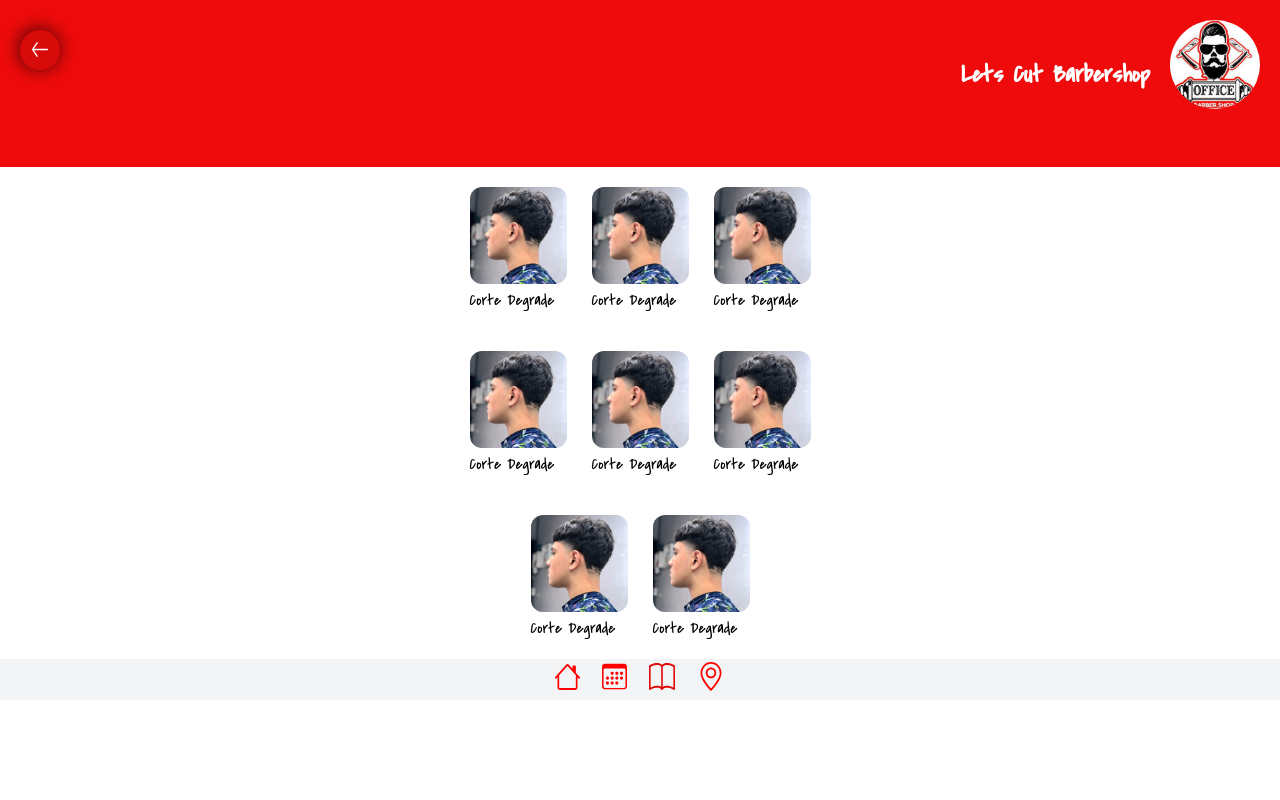
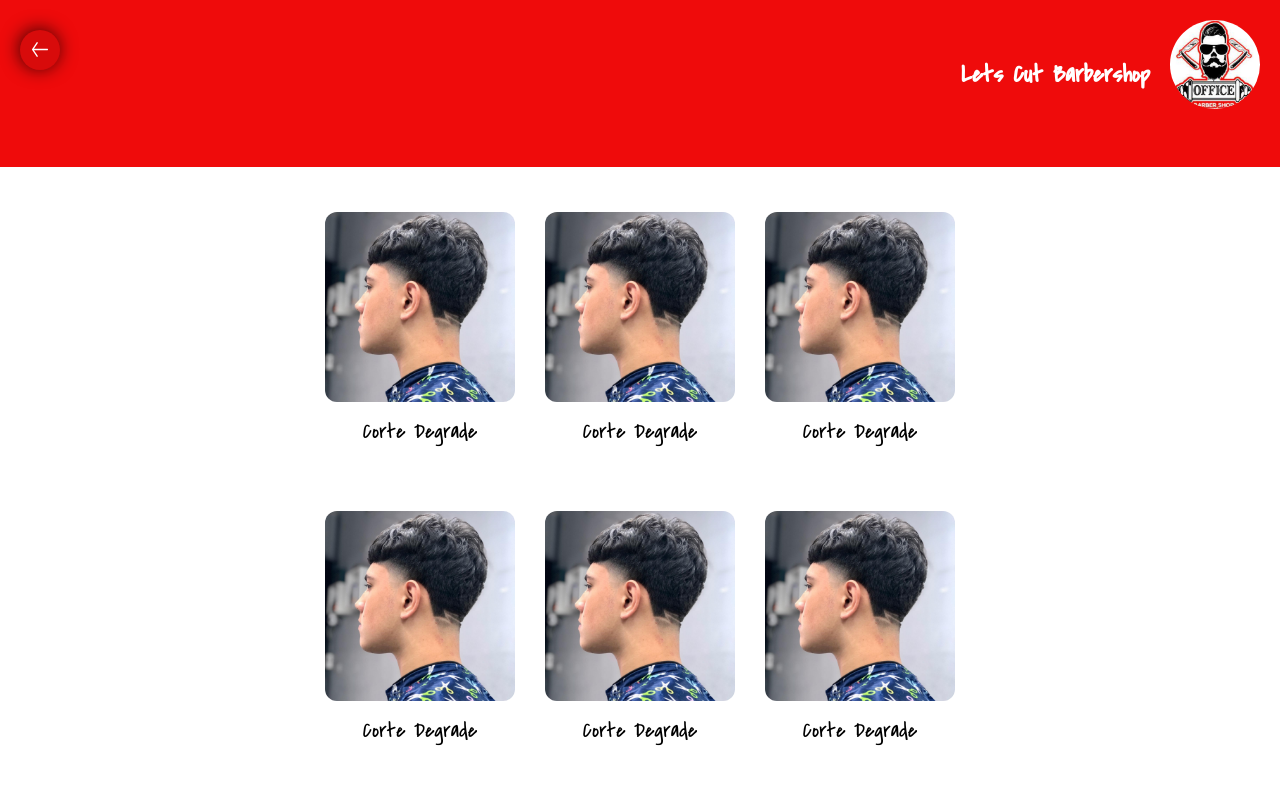
Before and after one commit to vascsx/Barbershop, an Angular app: page /catalogo in a window 1280 px wide. Shown: the top 800 px of the page. Built offline with nearby package versions, Linux system fonts and the light colour scheme.

Commit message:
feat: adicionei responsivo do catalogo-service para telas maiores

```diff
--- a/src/app/app.routes.ts
+++ b/src/app/app.routes.ts
@@ -14,7 +14,7 @@ export const routes: Routes = [
   } ,
 
   {
-    path: "escolha",
+    path: "profissional",
     component: ProfissionalComponent
   },
 
--- a/src/app/components/header/header.component.scss
+++ b/src/app/components/header/header.component.scss
@@ -9,6 +9,13 @@ header {
 
   .back {
     font-size: 1.5rem;
+  }
+
+  .perfil {
+    display: flex;
+    flex-direction: row;
+    align-items: center;
+    gap: 16px;
   }
 
   button {
--- a/src/app/pages/catalogo-servicos/catalogo-servicos.component.scss
+++ b/src/app/pages/catalogo-servicos/catalogo-servicos.component.scss
@@ -1,5 +1,5 @@
+.container-catalogo {
 
-.container-catalogo {
   display: flex;
   align-items: center;
   justify-content: center;
@@ -14,5 +14,23 @@
       border-radius: 12px;
     }
   }
+}
 
+@media (min-width: 768px) {
+  .container-catalogo {
+    margin: 25px;
+    gap: 30px;
+    img {
+      width: 190px;
+    }
+
+    .box-catalogo {
+
+      p {
+        font-size: 1.35rem;
+      }
+      gap: 15px;
+      text-align: center;
+    }
+  }
 }
--- a/src/app/pages/escolha-service/escolha-service.component.scss
+++ b/src/app/pages/escolha-service/escolha-service.component.scss
@@ -26,3 +26,15 @@
     }
   }
 }
+
+
+@media (min-width: 768px) {
+
+  .container-services{
+
+    .box-services {
+      background-color: red;
+      flex-direction: row;
+    }
+  }
+}
--- a/src/app/pages/profissional/profissional.component.scss
+++ b/src/app/pages/profissional/profissional.component.scss
@@ -25,3 +25,6 @@
     }
 
 }
+
+
+// @media (min-width: 768px) {} //fazer depois responsivo
```
